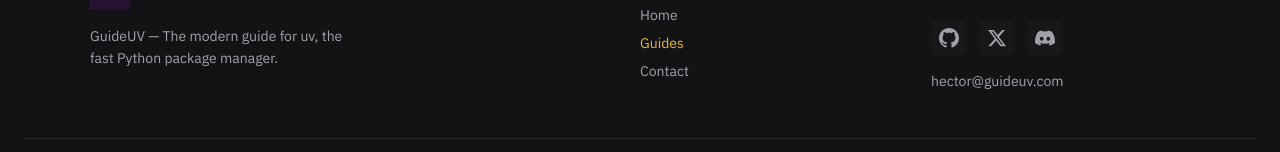
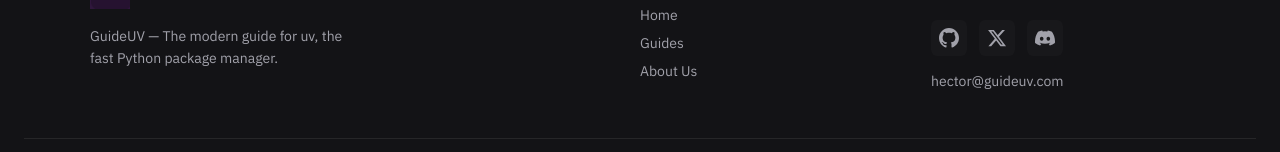
Before and after one commit to Hector-2710/guideuv, an Angular app: page /guides/first-step in a window 1280 px wide. Shown: the part 1198-1350 px from the top of the page. Built offline with nearby package versions, Linux system fonts and the light colour scheme.

Commit message:
✨ feat: update footer navigation links to direct to the introduction guide and add About Us section for improved user navigation

```diff
--- a/src/app/guides/footer/footer.ts
+++ b/src/app/guides/footer/footer.ts
@@ -25,8 +25,8 @@ interface FooterSocialLink {
 export class Footer {
   protected readonly navLinks: FooterNavLink[] = [
     { label: 'Home', route: '/' },
-    { label: 'Guides', route: '/guides' },
-    { label: 'Contact', route: '/contact' },
+    { label: 'Guides', route: '/guides/introduction' },
+    { label: 'About Us', route: '/about' },
   ];
 
   protected readonly socialLinks: FooterSocialLink[] = [
```
